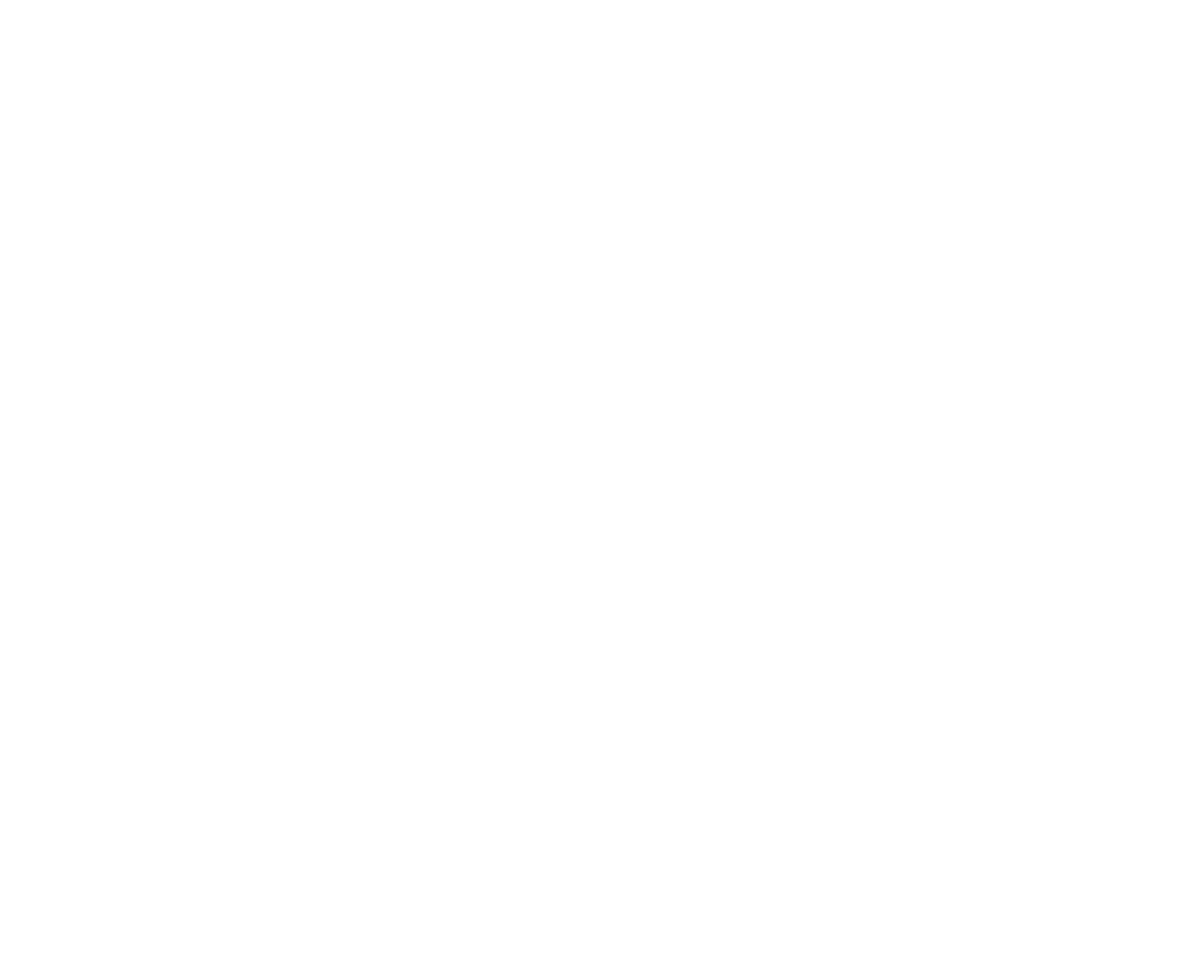
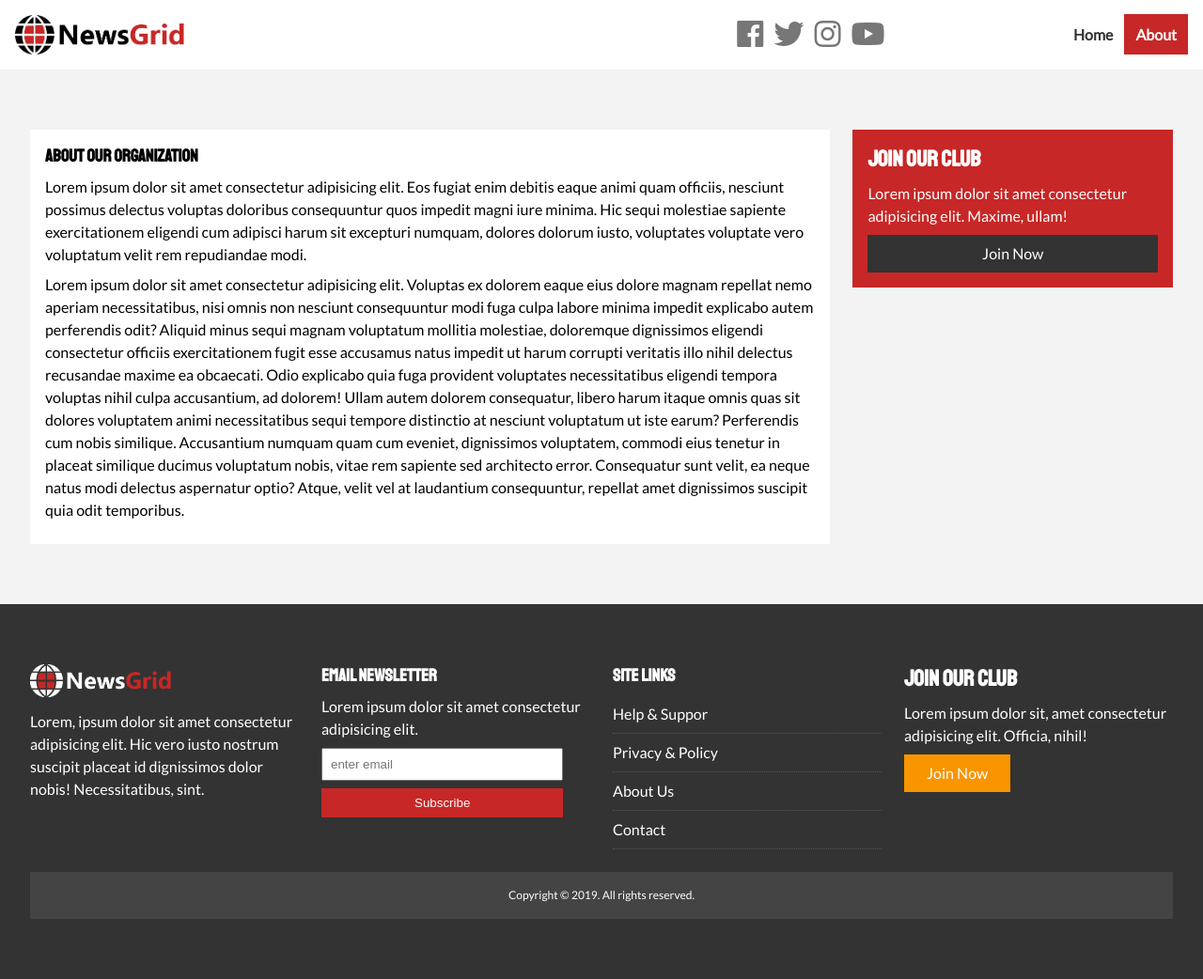
Before and after one commit to danmalmx/NewsGrid, a plain HTML site: page about.html in a window 1280 px wide. Shown: the whole page at 94% size. Before the commit the page ends 800 px from the top, so only its background shows below. Drawn offline with Linux system fonts and the light colour scheme.

Commit message:
adding about page and page container, including styling

```diff
--- a/about.html
+++ b/about.html
@@ -0,0 +1,84 @@
+<!DOCTYPE html>
+<html lang="en">
+<head>
+  <meta charset="UTF-8">
+  <meta name="viewport" content="width=device-width, initial-scale=1.0">
+  <meta http-equiv="X-UA-Compatible" content="ie=edge">
+  <title>NewsGrid | About</title>
+  <link rel="stylesheet" href="https://use.fontawesome.com/releases/v5.7.2/css/all.css" integrity="sha384-fnmOCqbTlWIlj8LyTjo7mOUStjsKC4pOpQbqyi7RrhN7udi9RwhKkMHpvLbHG9Sr" crossorigin="anonymous">
+  <link href="https://fonts.googleapis.com/css?family=Lato|Staatliches" rel="stylesheet">
+  <link rel="stylesheet" href="css/style.css">
+  <link rel="stylesheet" media="screen and (max-width:768px)" href="css/mobile.css">
+  <link rel="shortcut icon" type="image/x-icon" href="favicon.ico">
+</head>
+<body>
+  <nav id="main-nav">
+    <div class="container">
+      <img src="img/logo.png" alt="NewsGrid" class="logo">
+      <div class="social">
+        <a href="http://facebook.com" target="_blank"><i class="fab fa-facebook fa-2x"></i></a>
+        <a href="http://twitter.com" target="_blank"><i class="fab fa-twitter fa-2x"></i></a>
+        <a href="http://instagram.com" target="_blank"><i class="fab fa-instagram fa-2x"></i></a>
+        <a href="http://youtube.com" target="_blank"><i class="fab fa-youtube fa-2x"></i></a>
+      </div>
+      <ul>
+        <li><a  href="index.html">Home</a></li>
+        <li><a class="current" href="about.html">About</a></li>
+      </ul>
+    </div>
+  </nav>
+
+  <section id="about">
+    <div class="container">
+      <div class="page-container">
+        <article class="card">
+          <h1 class="l-heading">About Our Organization
+          </h1>
+          <p>Lorem ipsum dolor sit amet consectetur adipisicing elit. Eos fugiat enim debitis eaque animi quam officiis, nesciunt possimus delectus voluptas doloribus consequuntur quos impedit magni iure minima. Hic sequi molestiae sapiente exercitationem eligendi cum adipisci harum sit excepturi numquam, dolores dolorum iusto, voluptates voluptate vero voluptatum velit rem repudiandae modi.  </p>
+          <p>Lorem ipsum dolor sit amet consectetur adipisicing elit. Voluptas ex dolorem eaque eius dolore magnam repellat nemo aperiam necessitatibus, nisi omnis non nesciunt consequuntur modi fuga culpa labore minima impedit explicabo autem perferendis odit? Aliquid minus sequi magnam voluptatum mollitia molestiae, doloremque dignissimos eligendi consectetur officiis exercitationem fugit esse accusamus natus impedit ut harum corrupti veritatis illo nihil delectus recusandae maxime ea obcaecati. Odio explicabo quia fuga provident voluptates necessitatibus eligendi tempora voluptas nihil culpa accusantium, ad dolorem! Ullam autem dolorem consequatur, libero harum itaque omnis quas sit dolores voluptatem animi necessitatibus sequi tempore distinctio at nesciunt voluptatum ut iste earum? Perferendis cum nobis similique. Accusantium numquam quam cum eveniet, dignissimos voluptatem, commodi eius tenetur in placeat similique ducimus voluptatum nobis, vitae rem sapiente sed architecto error. Consequatur sunt velit, ea neque natus modi delectus aspernatur optio? Atque, velit vel at laudantium consequuntur, repellat amet dignissimos suscipit quia odit temporibus.</p>
+        </article>
+        <aside class="card bg-primary">
+          <h2>Join Our Club</h2>
+          <p>Lorem ipsum dolor sit amet consectetur adipisicing elit. Maxime, ullam!</p>
+          <a href="" class="btn btn-dark btn-block">Join Now</a>
+        </aside>
+      </div>
+
+    </div>
+  </section>
+
+  <footer id="main-footer" class="py-2">
+    <div class="container footer-container">
+      <div>
+        <img src="img/logo_light.png" alt="news">
+        <p>Lorem, ipsum dolor sit amet consectetur adipisicing elit. Hic vero iusto nostrum suscipit placeat id dignissimos dolor nobis! Necessitatibus, sint.</p>
+      </div>
+      <div>
+        <h3>Email Newsletter</h3>
+        <p>Lorem ipsum dolor sit amet consectetur adipisicing elit.</p>
+        <form>
+          <input type="email" placeholder="enter email">
+          <input type="submit" value="Subscribe" class="btn btn-primary">
+        </form>
+      </div>
+      <div>
+        <h3>Site Links</h3>
+        <ul class="list">
+          <li><a href="#">Help & Suppor</a></li>
+          <li><a href="#">Privacy & Policy</a></li>
+          <li><a href="#">About Us</a></li>
+          <li><a href="#">Contact</a></li>
+        </ul>
+      </div>
+      <div>
+        <h2>Join Our Club</h2>
+        <p>Lorem ipsum dolor sit, amet consectetur adipisicing elit. Officia, nihil!</p>
+        <a href="#" class="btn btn-secondary">Join Now</a>
+      </div>
+      <div>
+        <p>Copyright &copy 2019. All rights reserved.</p>
+      </div>
+    </div>
+  </footer>
+</body>
+</html>
--- a/css/style.css
+++ b/css/style.css
@@ -143,6 +143,18 @@ h1, h2, h3, h4, h5, h6 {
 .list li a:hover {
   color: var(--primary-color) !important;
 }
+
+.page-container {
+  display: grid;
+  grid-template-columns: 5fr 2fr;
+  margin: 2rem 0;
+  grid-gap: 1.5rem;
+}
+
+.page-container > *:first-child {
+  grid-row: 1 / span 3;
+}
+
 #main-nav {
   background: #fff;
   position: sticky;
@@ -173,6 +185,7 @@ h1, h2, h3, h4, h5, h6 {
 
 #main-nav ul li a.current {
   background: var(--primary-color);
+  color: #fff;
 }
 
 #main-nav ul li a:hover {
```
